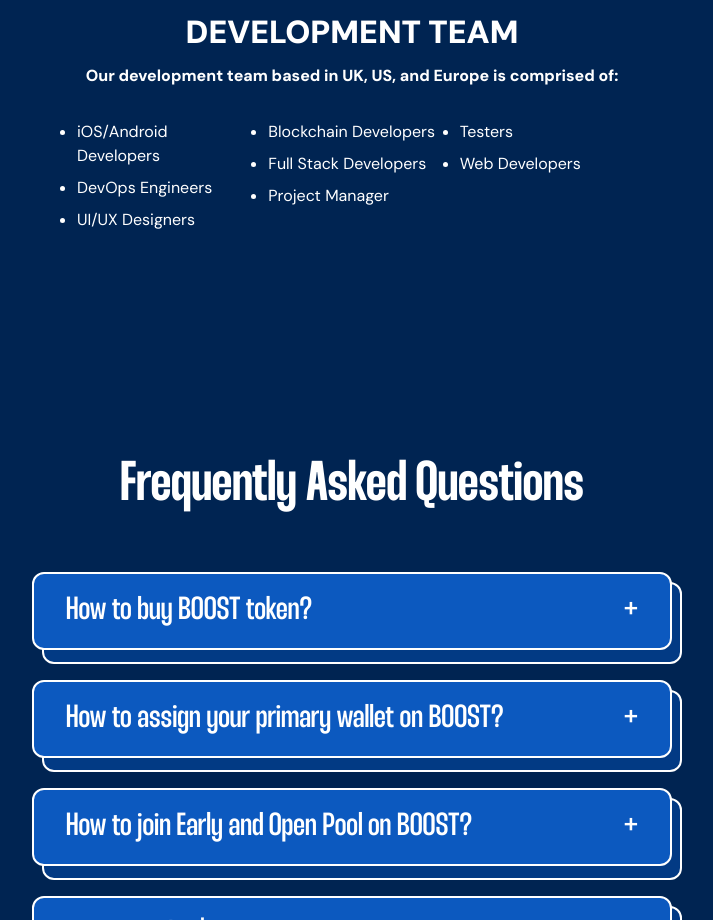
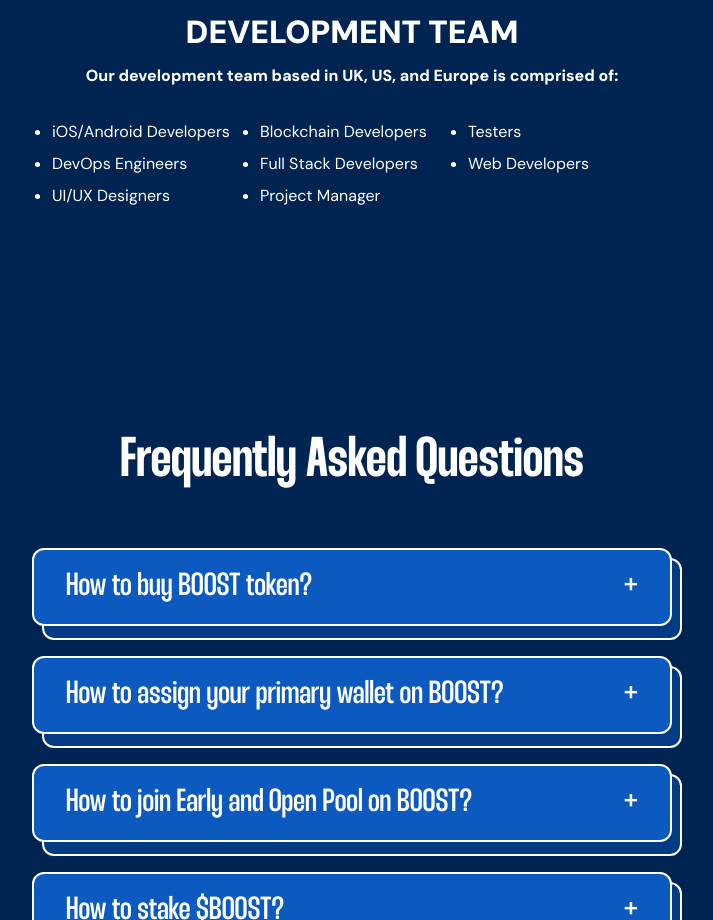
Before and after one commit to bhargav-tibadiya/boost-web-new, a React (Create React App) app: page / in a window 1280 px wide. Shown: the part 8940-9860 px from the top of the page, without its empty margins (288-1001 px from the left). Built offline with nearby package versions, Linux system fonts and the light colour scheme.

Commit message:
Development team spacing fixed

```diff
--- a/src/pages/Home.js
+++ b/src/pages/Home.js
@@ -645,7 +645,7 @@
                         {
                           project.isLive
                             ?
-                            <button onClick={()=>navigate(project.path)} className="bg-[#26D7F3] text-[#002452] w-full px-[16px] py-[8px] rounded-[8px] text-[14px] leading-[16px] font-[500]">See Details</button>
+                            <button onClick={() => navigate(project.path)} className="bg-[#26D7F3] text-[#002452] w-full px-[16px] py-[8px] rounded-[8px] text-[14px] leading-[16px] font-[500]">See Details</button>
                             :
                             <button className="bg-[#6A717D3D] text-[#6A717D] w-full px-[16px] py-[8px] rounded-[8px] text-[14px] leading-[16px] font-[500]">See Details</button>
                         }
@@ -754,18 +754,18 @@
         <div className="text-[32px] leading-[36px] font-[800] text-[#ffffff]">DEVELOPMENT TEAM</div>
         <div className="text-[16px] leading-[20px] font-[700] text-[#ffffff] mt-[16px] mb-[10px]">Our development team based in UK, US, and Europe is comprised of:</div>
         <div className="p-4 text-white sm:flex sm:w-full sm:justify-center m:items-between">
-          <div className="grid grid-cols-3 sm:grid-cols-1 gap-4 w-[550px]">
-            <ul className="list-disc space-y-2">
+          <div className="grid grid-cols-3 sm:grid-cols-1 gap-4 w-[600px]">
+            <ul className="list-disc space-y-2 min-w-[175px]">
               <li>iOS/Android Developers</li>
               <li>DevOps Engineers</li>
               <li>UI/UX Designers</li>
             </ul>
-            <ul className="list-disc space-y-2">
+            <ul className="list-disc space-y-2 min-w-[175px]">
               <li>Blockchain Developers</li>
               <li>Full Stack Developers</li>
               <li>Project Manager</li>
             </ul>
-            <ul className="list-disc space-y-2">
+            <ul className="list-disc space-y-2 min-w-[175px]">
               <li>Testers</li>
               <li>Web Developers</li>
             </ul>
```
